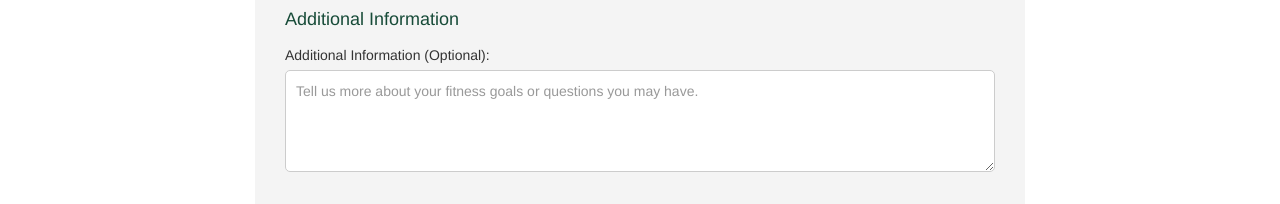
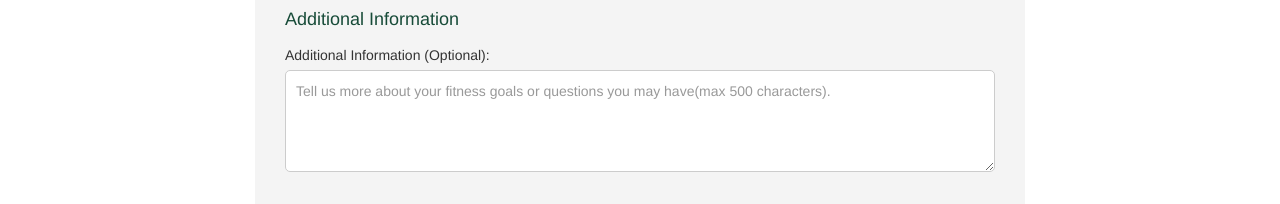
Before and after one commit to KevinOSull/InfinityGym, a plain HTML site: page booking.html in a window 1280 px wide. Shown: the part 1020-1224 px from the top of the page. Drawn offline with nearby package versions, Linux system fonts and the light colour scheme.

Commit message:
Error Message edit
SS

```diff
--- a/booking.html
+++ b/booking.html
@@ -95,7 +95,7 @@
 						<h3>Additional Information</h3>
 						<div class="form-group">
 							<label for="message">Additional Information (Optional):</label>
-							<textarea class="form-control" id="message" name="message" rows="4" placeholder="Tell us more about your fitness goals or questions you may have."></textarea>
+							<textarea class="form-control" id="message" name="message" rows="4" placeholder="Tell us more about your fitness goals or questions you may have(max 500 characters)."></textarea>
 							<p id="messageError" class="error"></p>
 						</div>
 						<p id="result"></p>
```
